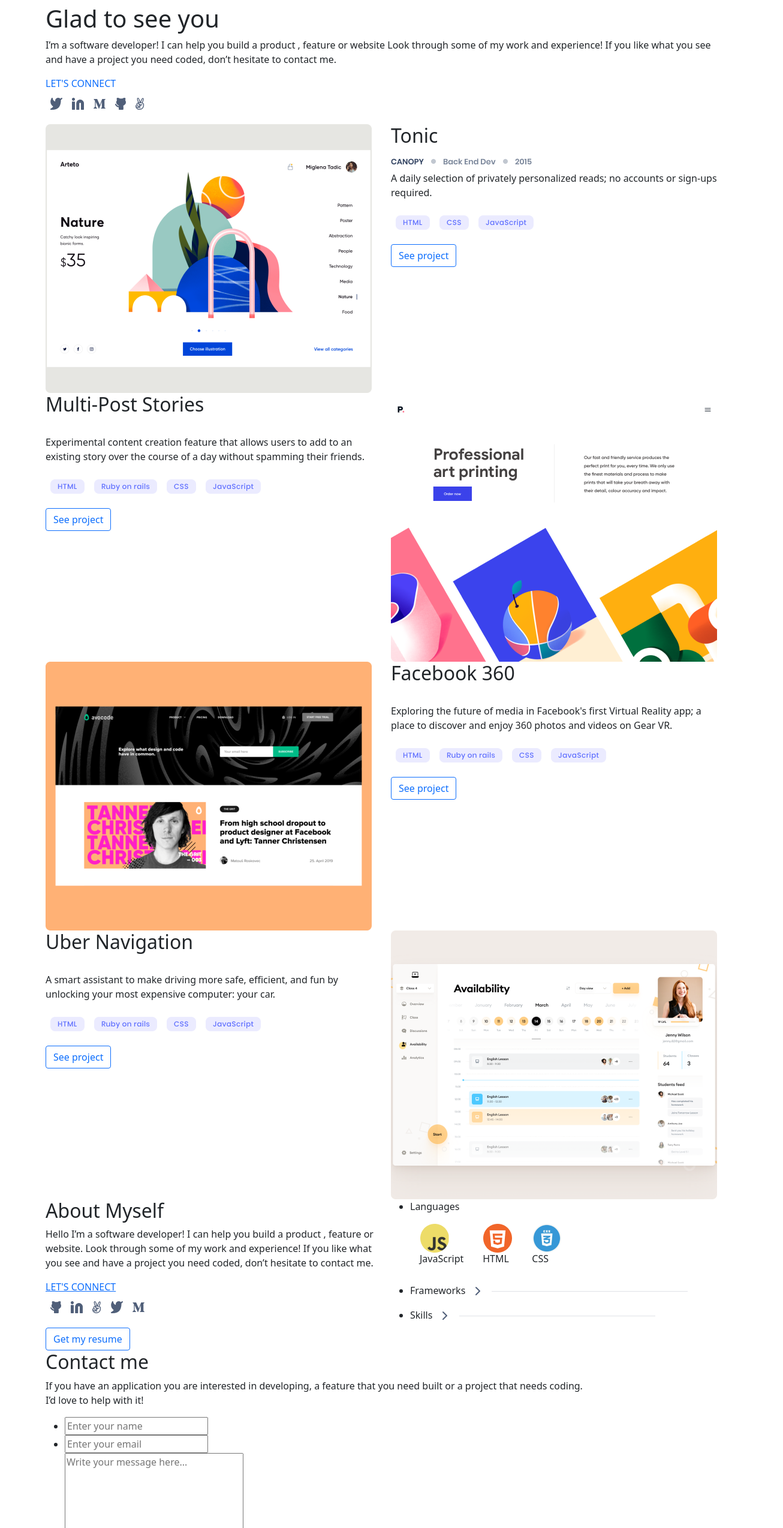
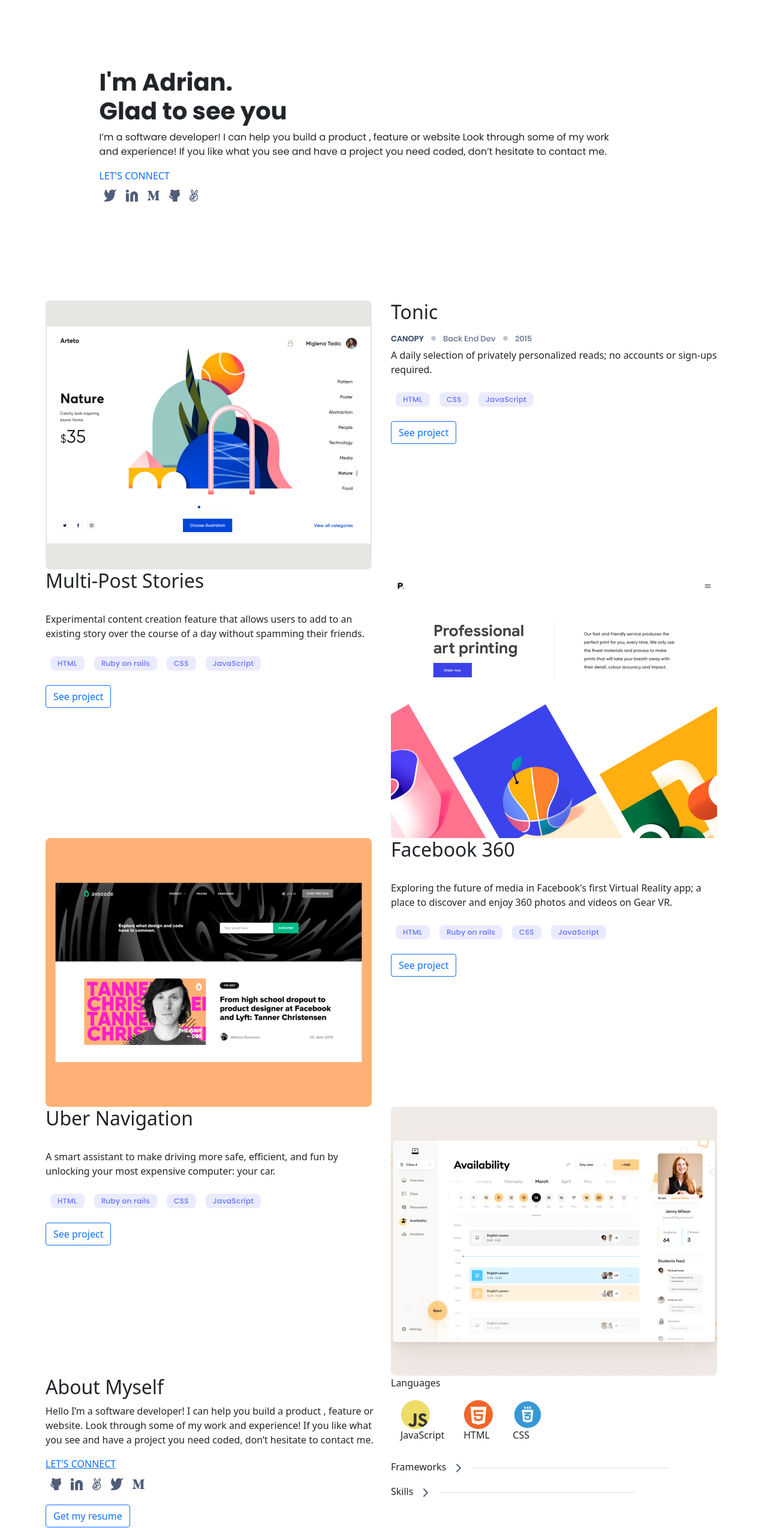
Before and after one commit to AdrianScharff/Bootstrap-Portfolio-Project-, a website: page index.html in a window 1280 px wide. Shown: the part 113-2660 px from the top of the page at 60% size, 1306 px wide, since content can reach past the window. Drawn offline with nearby package versions, Linux system fonts and the light colour scheme.

Commit message:
Add margings for main & contact sections.

```diff
--- a/index.html
+++ b/index.html
@@ -38,10 +38,10 @@
     </header>
     <!-- main section -->
     <section>
-        <section class="container-fluid">
+        <section class="container-fluid" id="main">
             <div class="d-flex flex-column flex-fill">
-                <h1>I'm Adrian. <br> Glad to see you </h1>
-                <p>I’m a software developer! I can help you build a product , feature or website Look through some of my
+                <h1 class="poppins fw-bold">I'm Adrian. <br> Glad to see you </h1>
+                <p class="poppins fs-5cc">I’m a software developer! I can help you build a product , feature or website Look through some of my
                     work and experience! If you like what you see and have a project you need coded, don’t hesitate to
                     contact me.</p>
                 <div>
@@ -195,7 +195,7 @@
             </section>
             <!-- list of languages, frameworks and skills -->
             <section class="abtlanguages col-6">
-                <ul class="list">
+                <ul class="list-unstyled">
                     <li class="languages details">
                         <div class="know" id="wordlanguages">Languages</div>
                         <ul id="weblang-mobile" class="d-block d-sm-none">
@@ -229,14 +229,14 @@
       </div>
     </section>
     <!-- contact section -->
-    <div class="container-fluid" id="">
+    <div class="container-fluid" id="contactf">
         <div id="contacttext">
             <h2>Contact me</h2>
             <p>If you have an application you are interested in developing, a feature that you need built or a project
                 that needs coding. <br>
                 I’d love to help with it!</p>
             <form action="https://formspree.io/f/myyaqdqa" method="post">
-                <ul>
+                <ul class="list-unstyled">
                     <li>
                         <input type="text" id="name" name="user_name" maxlength="30" placeholder="Enter your name"
                             required>
--- a/style.css
+++ b/style.css
@@ -6,7 +6,19 @@
   font-weight: 700;
   background-color: rgb(240, 241, 241);
 } */
+.poppins {
+  font-family: 'Poppins', sans-serif;
+}
 
 .container-fluid {
     max-width: 90%;
 }
+
+#contactf {
+  margin: 7% 12% 3% 12%;
+}
+
+#main {
+  width: 70%;
+  margin: 12% 12% 11% 12%;
+}
```
